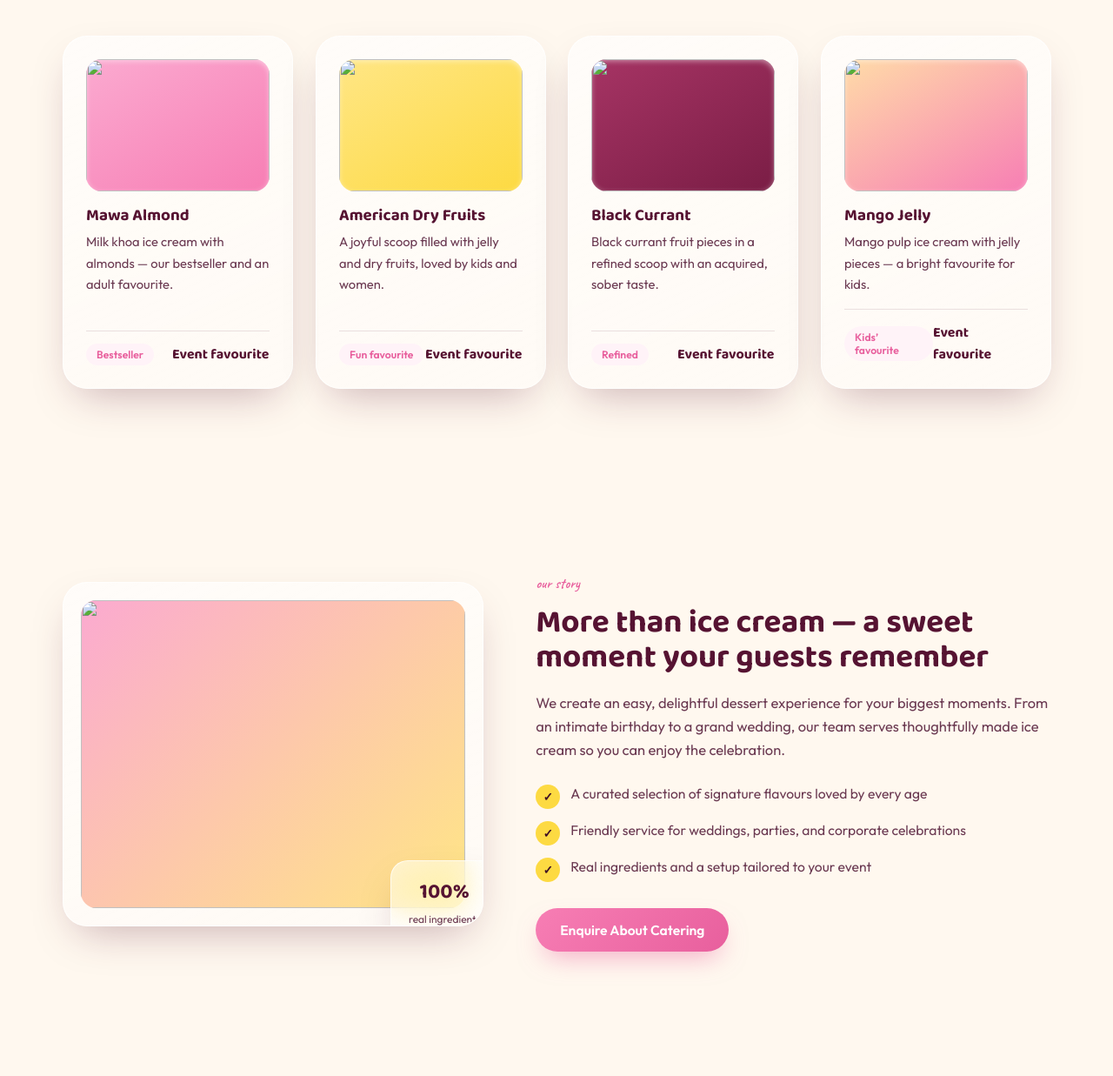
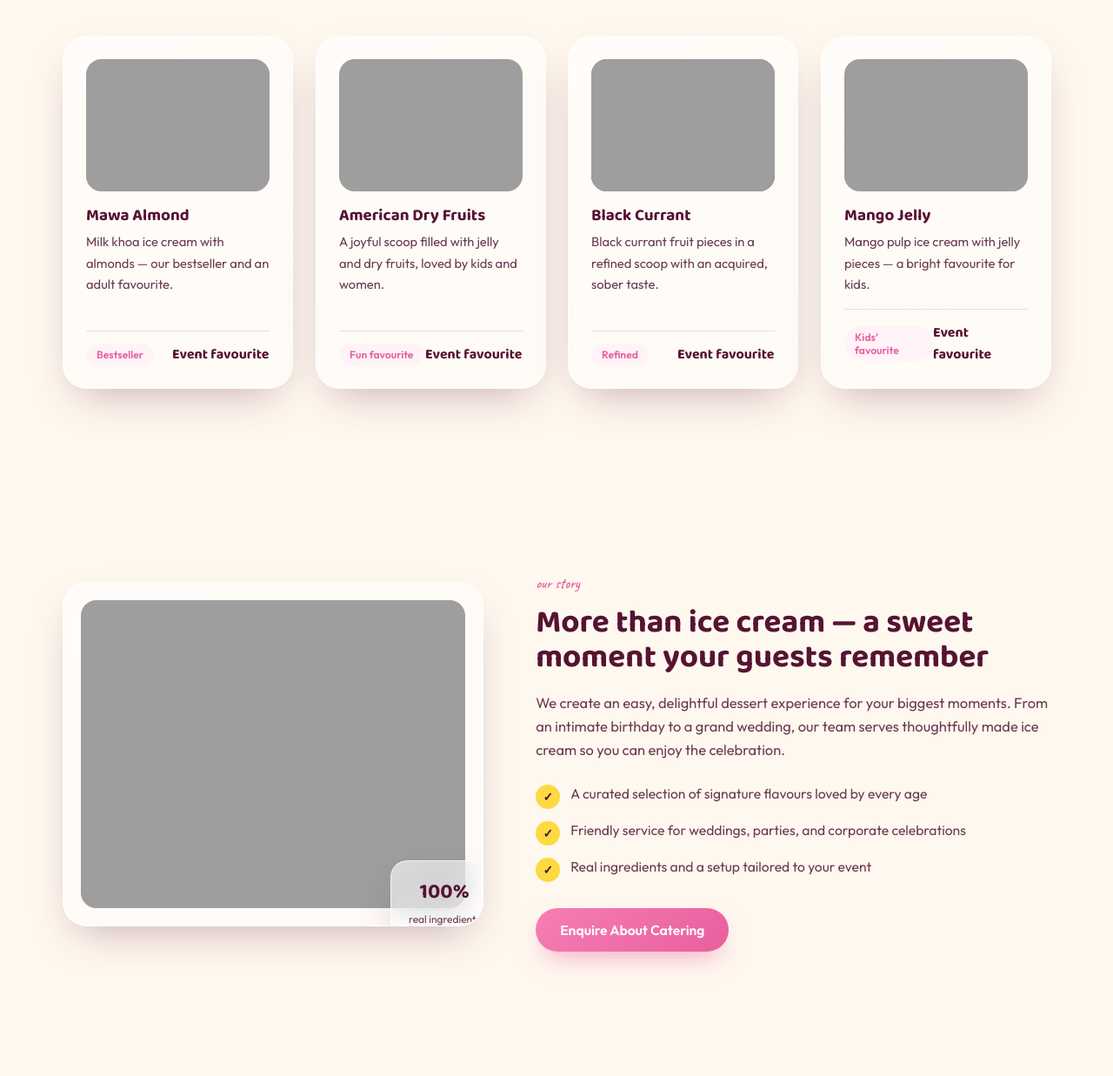
Before and after one commit to Fauzaansharif/Golden-Petal-IceCream, a plain HTML site: page index.html in a window 1280 px wide. Shown: the part 1203-2440 px from the top of the page at 87% size. Drawn offline with Linux system fonts and the light colour scheme; the site is published under a folder, as on GitHub Pages, so addresses that start at the root find nothing.

Commit message:
path edits

```diff
--- a/index.html
+++ b/index.html
@@ -119,7 +119,7 @@
                 class="flavor-swatch"
                 style="background: linear-gradient(150deg, #fbaad0, #f77eb4)"
               >
-                <img src="/assets/scoops/mawaAlmond.png" alt="" />
+                <img src="assets/scoops/mawaAlmond.png" alt="" />
               </div>
               <h3>Mawa Almond</h3>
               <p>
@@ -137,7 +137,7 @@
                 class="flavor-swatch"
                 style="background: linear-gradient(150deg, #ffe685, #fdda42)"
               >
-                <img src="/assets/scoops/americanDryFruits.png" alt="" />
+                <img src="assets/scoops/americanDryFruits.png" alt="" />
               </div>
               <h3>American Dry Fruits</h3>
               <p>
@@ -155,7 +155,7 @@
                 class="flavor-swatch"
                 style="background: linear-gradient(150deg, #a63464, #7a1d45)"
               >
-                <img src="/assets/scoops/blackCurrant.png" alt="" />
+                <img src="assets/scoops/blackCurrant.png" alt="" />
               </div>
               <h3>Black Currant</h3>
               <p>
@@ -173,7 +173,7 @@
                 class="flavor-swatch"
                 style="background: linear-gradient(150deg, #ffdca8, #f77eb4)"
               >
-                <img src="/assets/scoops/mangoJelly.png" alt="" />
+                <img src="assets/scoops/mangoJelly.png" alt="" />
               </div>
               <h3>Mango Jelly</h3>
               <p>
@@ -195,7 +195,7 @@
           <div class="glass-card teaser-visual reveal" data-tilt>
             <div class="stack">
               <span>
-                <img src="/assets/bg.png" alt="" />
+                <img src="assets/bg.png" alt="" />
               </span>
             </div>
             <div class="glass-card teaser-badge">
@@ -257,19 +257,19 @@
               class="glass-card gallery-item reveal"
               style="background: linear-gradient(150deg, #fbaad0, #a63464)"
             >
-              <img src="/assets/roll slices/delightCoated.png" alt="" />
+              <img src="assets/roll slices/delightCoated.png" alt="" />
             </div>
             <div
               class="glass-card gallery-item reveal"
               style="background: linear-gradient(150deg, #ffe685, #f77eb4)"
             >
-              <img src="/assets/scoops/strawberryFresh.png" alt="" />
+              <img src="assets/scoops/strawberryFresh.png" alt="" />
             </div>
             <div
               class="glass-card gallery-item reveal"
               style="background: linear-gradient(150deg, #a63464, #561332)"
             >
-              <img src="/assets/roll slices/almondCarnival.png" alt="" />
+              <img src="assets/roll slices/almondCarnival.png" alt="" />
             </div>
           </div>
         </div>
```
Also changed, not shown: about.html (+1 -1 lines).
